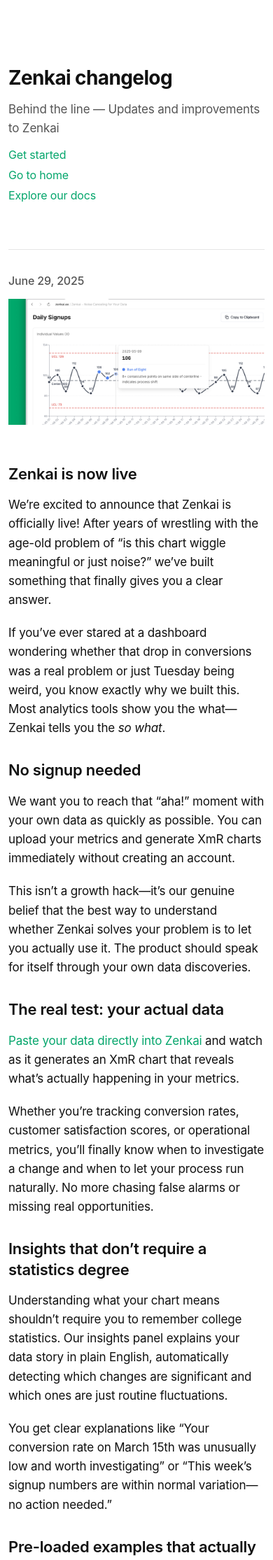
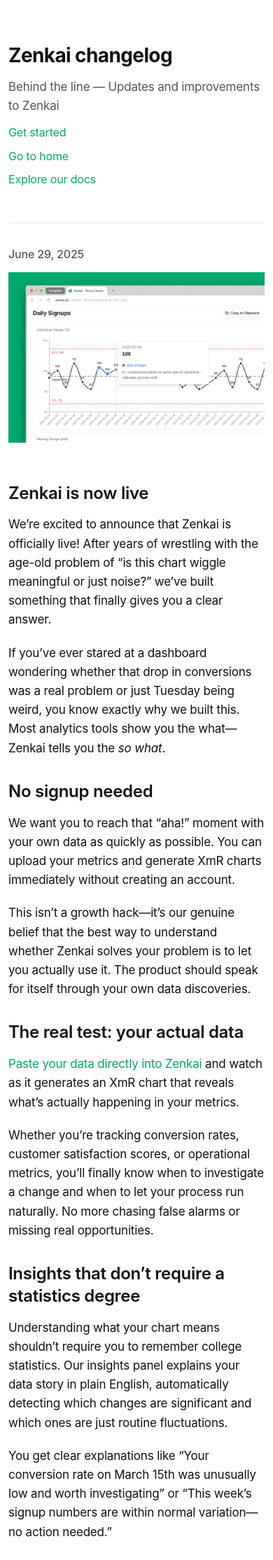
Before and after one commit to mikklemberg/zenkai-changelog, a Jekyll site: the page built from index.html, in a window 390 px wide. Shown: the top 2229 px of the page at 70% size. Built offline with Jekyll 4.4.1, drawn with Linux system fonts in a browser that asks for light colours; the list of posts is cut into pages by our own code.

Commit message:
Update main.css

```diff
--- a/assets/css/main.css
+++ b/assets/css/main.css
@@ -1,28 +1,22 @@
-/* CSS Variables */
+/* Variables */
 :root {
-    /* Typography Scale */
-    --text-base: 1.0625rem; /* 17px prose sizing */
+    --text-base: 1.0625rem;
     --text-sm: 1rem;
     --text-lg: 1.125rem;
-
-    /* Display Typography */
     --text-h1: 2.5rem;
     --text-h2: 1.5rem;
     --text-h3: 1.3125rem;
 
-    /* Line Heights */
     --leading-prose: 1.6;
     --leading-h1: 1.1;
     --leading-h2: 1.33;
     --leading-h3: 1.33;
 
-    /* Letter Spacing */
     --tracking-h1: -0.022em;
     --tracking-h2: -0.012em;
     --tracking-h3: -0.012em;
     --tracking-prose: -0.01em;
 
-    /* Colors */
     --color-primary: #05A66C;
     --color-primary-dark: #048A5A;
     --color-text: #111111;
@@ -33,7 +27,7 @@
     --color-background-code: #f3f4f6;
 }
 
-/* Reset and Base Styles */
+/* Base */
 * {
     margin: 0;
     padding: 0;
@@ -48,9 +42,6 @@
     color: var(--color-text);
     background-color: var(--color-background);
     -webkit-font-smoothing: antialiased;
-    -moz-osx-font-smoothing: grayscale;
-    text-rendering: optimizeLegibility;
-    transition: opacity ease-in 0.2s;
 }
 
 .container {
@@ -59,7 +50,7 @@
     padding: 0 1.5rem;
 }
 
-/* Header Styles */
+/* Header */
 header {
     background: var(--color-background);
     padding: 0;
@@ -91,7 +82,6 @@
     display: flex;
     align-items: center;
     gap: 0;
-    margin: 0;
 }
 
 .header-links a {
@@ -100,7 +90,6 @@
     font-weight: 400;
     font-size: var(--text-sm);
     transition: all 0.2s ease;
-    white-space: nowrap;
 }
 
 .header-links a:hover {
@@ -112,27 +101,41 @@
     color: var(--color-text-secondary);
     margin: 0 1.5rem;
     font-weight: 400;
-    flex-shrink: 0;
 }
 
-/* For entry pages - remove border and adjust spacing */
+.back-link {
+    color: var(--color-text-secondary);
+    text-decoration: none;
+    font-weight: 500;
+    font-size: var(--text-sm);
+    margin-bottom: 1rem;
+    display: inline-block;
+    transition: all 0.2s ease;
+}
+
+.back-link:hover {
+    text-decoration: underline;
+    color: var(--color-primary);
+}
+
+/* Entry pages - no border */
 .header-content:not(:has(.header-links)) {
     border-bottom: none;
     padding: 4rem 0 2rem 0;
 }
 
-/* Main Content */
+/* Main */
 main {
     padding: 3rem 0;
 }
 
+/* Entries */
 .changelog-entries {
     display: flex;
     flex-direction: column;
     gap: 4rem;
 }
 
-/* Entry Styles */
 .entry {
     margin-bottom: 3rem;
     border-bottom: 1px solid var(--color-border);
@@ -145,29 +148,11 @@
     padding-bottom: 0;
 }
 
-.entry-preview {
-    border-bottom: 1px solid var(--color-border);
-    padding-bottom: 2rem;
-    transition: all 0.2s ease;
-}
-
-.entry-preview:last-child {
-    border-bottom: none;
-}
-
-.entry-preview:hover {
-    background-color: var(--color-background-light);
-    padding: 1.5rem;
-    border-radius: 8px;
-    margin: -1.5rem;
-}
-
 .entry-date {
     font-size: var(--text-sm);
     color: var(--color-text-secondary);
     margin-bottom: 0.75rem;
     font-weight: 500;
-    letter-spacing: var(--tracking-prose);
 }
 
 .entry-date a {
@@ -181,47 +166,7 @@
     text-decoration: underline;
 }
 
-.entry-title {
-    font-size: var(--text-h2);
-    font-weight: 700;
-    color: var(--color-text);
-    line-height: var(--leading-h2);
-    letter-spacing: var(--tracking-h2);
-    margin-bottom: 1rem;
-}
-
-.entry-title a {
-    color: inherit;
-    text-decoration: none;
-    transition: color 0.2s ease;
-}
-
-.entry-title a:hover {
-    color: var(--color-primary);
-}
-
-.entry-excerpt {
-    color: var(--color-text-secondary);
-    font-size: var(--text-base);
-    line-height: var(--leading-prose);
-    letter-spacing: var(--tracking-prose);
-    margin-bottom: 1rem;
-}
-
-.read-more {
-    color: var(--color-primary);
-    text-decoration: none;
-    font-weight: 500;
-    font-size: var(--text-sm);
-    transition: all 0.2s ease;
-}
-
-.read-more:hover {
-    text-decoration: underline;
-    color: var(--color-primary-dark);
-}
-
-/* Entry Hero Image */
+/* Hero */
 .entry-hero {
     width: 100%;
     height: auto;
@@ -231,7 +176,6 @@
     justify-content: center;
     color: white;
     margin-bottom: 1.5rem;
-    position: relative;
     overflow: hidden;
 }
 
@@ -248,8 +192,18 @@
     border-radius: 8px;
     font-weight: 600;
     font-size: var(--text-base);
-    letter-spacing: var(--tracking-prose);
     text-align: center;
+}
+
+.hero-link {
+    display: block;
+    text-decoration: none;
+    cursor: pointer;
+    transition: opacity 0.2s ease;
+}
+
+.hero-link:hover {
+    opacity: 0.9;
 }
 
 .view-demo {
@@ -267,10 +221,9 @@
     color: var(--color-primary-dark);
 }
 
-/* Content Styles */
+/* Content */
 .content {
     padding: 2rem 0;
-    max-width:100%;
 }
 
 .content h2 {
@@ -365,79 +318,35 @@
     font-style: italic;
 }
 
-/* Special styling for "Other improvements" section */
-.other-improvements {
-    border-top: 1px solid var(--color-border);
-    padding-top: 1.5rem;
-    margin-top: 2.5rem;
-}
-
-/* Back button for individual entries */
-.back-link {
-    color: var(--color-text-secondary);
-    text-decoration: none;
-    font-weight: 500;
-    font-size: var(--text-sm);
-    margin-bottom: 1rem;
-    display: inline-block;
-    transition: all 0.2s ease;
-}
-
-.back-link:hover {
-    text-decoration: underline;
-    color: var(--color-primary);
-}
-
-/* Footer */
-footer {
-    border-top: 1px solid var(--color-border);
-    padding: 1.5rem 0;
-    margin-top: 3rem;
-    color: var(--color-text-secondary);
-    text-align: center;
-}
-
-footer p {
-    font-size: var(--text-sm);
-    letter-spacing: var(--tracking-prose);
-}
-
-/* No entries message */
+/* No entries */
 .no-entries {
     text-align: center;
     padding: 3rem 0;
     color: var(--color-text-secondary);
 }
 
-/* Responsive Design */
+/* Focus */
+a:focus, button:focus {
+    outline: 2px solid var(--color-primary);
+    outline-offset: 2px;
+}
+
+/* Responsive */
 @media (max-width: 768px) {
+    .header-content {
+        padding: 4rem 0 3rem 0;
+    }
+
     .header-content h1 {
         font-size: 2rem;
-        line-height: var(--leading-h1);
     }
 
     .header-content p {
         font-size: var(--text-base);
     }
 
-    .header-links {
-        gap: 0.25rem;
-    }
-
-    .entry-title {
-        font-size: 1.75rem;
-    }
-
-    .entry-hero {
-        height: 220px;
-    }
-
-    .content h2 {
-        font-size: 1.375rem;
-    }
-
-    .content h3 {
-        font-size: 1.25rem;
+    .separator {
+        margin: 0 1rem;
     }
 
     .container {
@@ -451,23 +360,11 @@
     .changelog-entries {
         gap: 3rem;
     }
-
-    .separator {
-        margin: 0 0.75rem;
-    }
 }
 
 @media (max-width: 480px) {
     .header-content h1 {
         font-size: 1.75rem;
-    }
-
-    .entry-title {
-        font-size: 1.5rem;
-    }
-
-    .entry-hero {
-        height: 180px;
     }
 
     .placeholder {
@@ -482,45 +379,10 @@
     .header-links {
         flex-direction: column;
         align-items: flex-start;
-        gap: 0.2rem;
+        gap: 0.5rem;
     }
 
     .separator {
         display: none;
     }
 }
-
-/* Smooth scrolling */
-html {
-    scroll-behavior: smooth;
-}
-
-/* Focus styles for accessibility */
-a:focus, button:focus {
-    outline: 2px solid var(--color-primary);
-    outline-offset: 2px;
-}
-
-/* Print styles */
-@media print {
-    .header-links, .back-link, .view-demo {
-        display: none;
-    }
-
-    .entry-hero {
-        height: 150px;
-    }
-
-    body {
-        font-size: 12pt;
-        line-height: 1.4;
-    }
-
-    .content h2 {
-        font-size: 14pt;
-    }
-
-    .content h3 {
-        font-size: 13pt;
-    }
-}
```
